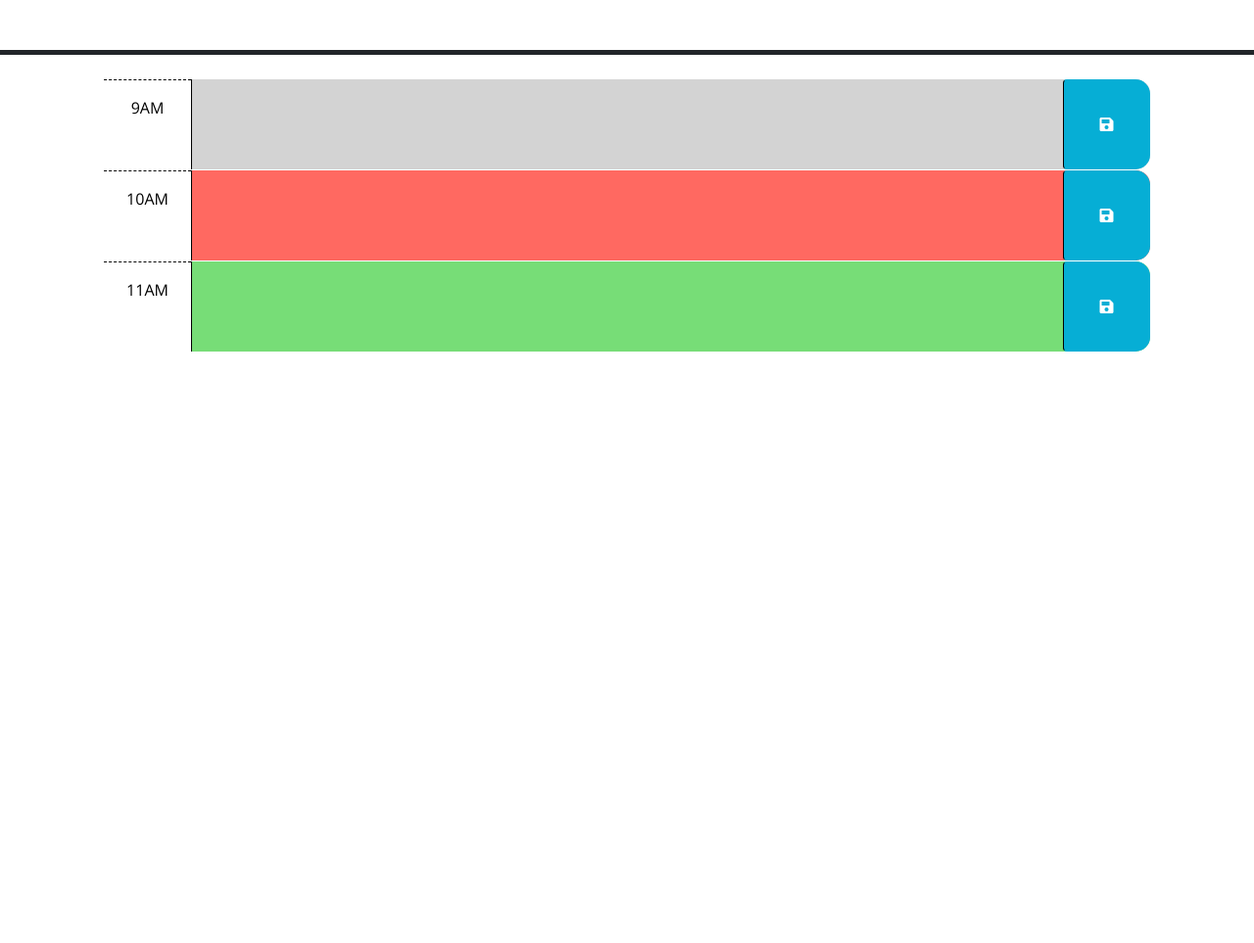
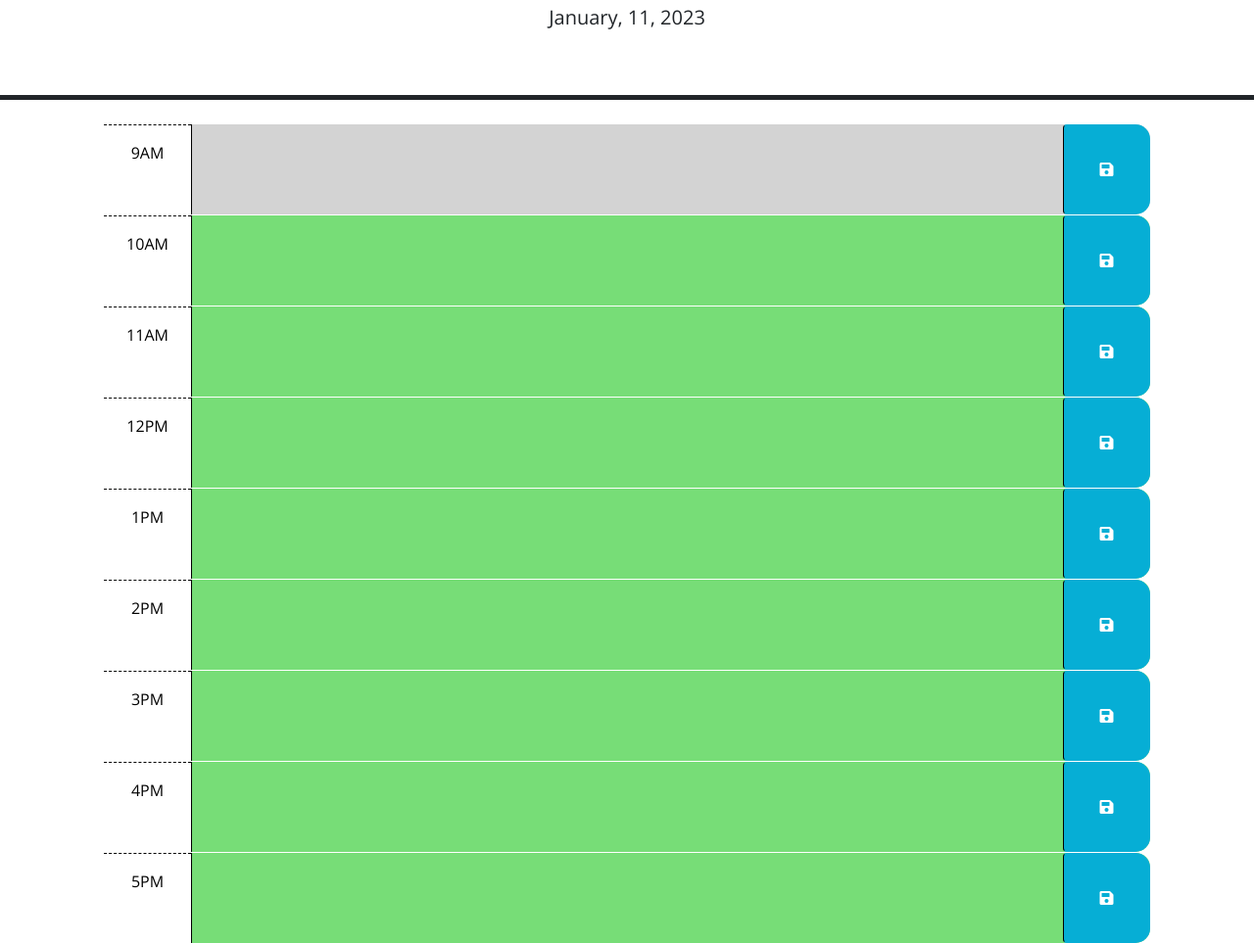
Before and after one commit to Andres-Zetina/Work-day-scheduler, a plain HTML site: page index.html in a window 1280 px wide. Shown: the part 176-1139 px from the top of the page at 98% size. Before the commit the page ends 800 px from the top, so only its background shows below. Drawn offline with nearby package versions, Linux system fonts and the light colour scheme.

Commit message:
forgot to commit slowly commiting all code now

```diff
--- a/index.html
+++ b/index.html
@@ -4,6 +4,11 @@
     <meta charset="UTF-8" />
     <meta name="viewport" content="width=device-width, initial-scale=1.0" />
     <meta http-equiv="X-UA-Compatible" content="ie=edge" />
+    <script
+      src="https://cdn.jsdelivr.net/npm/dayjs@1.11.3/dayjs.min.js"
+      integrity="sha256-iu/zLUB+QgISXBLCW/mcDi/rnf4m4uEDO0wauy76x7U="
+      crossorigin="anonymous"
+    ></script>
     <link
       rel="stylesheet"
       href="https://cdn.jsdelivr.net/npm/bootstrap@5.1.3/dist/css/bootstrap.min.css"
@@ -26,21 +31,11 @@
     <header class="p-5 mb-4 border-5 border-bottom border-dark text-center">
       <h1 class="display-3">Work Day Scheduler</h1>
       <p class="lead">A simple calendar app for scheduling your work day</p>
-      <p id="currentDay" class="lead"></p>
+      <p id="currentDay" class="lead">hello</p>
     </header>
     <div class="container-lg px-5">
-      <!-- Use class for "past", "present", and "future" to apply styles to the
-        time-block divs accordingly. The javascript will need to do this by
-        adding/removing these classes on each div by comparing the hour in the
-        id to the current hour. The html provided below is meant to be an example
-        demonstrating how the css provided can be leveraged to create the
-        desired layout and colors. The html below should be removed or updated
-        in the finished product. Remember to delete this comment once the
-        code is implemented.
-        -->
 
-      <!-- Example of a past time block. The "past" class adds a gray background color. -->
-      <div id="hour-9" class="row time-block past">
+      <div id="hour-9" class="row time-block">
         <div class="col-2 col-md-1 hour text-center py-3">9AM</div>
         <textarea class="col-8 col-md-10 description" rows="3"> </textarea>
         <button class="btn saveBtn col-2 col-md-1" aria-label="save">
@@ -48,8 +43,7 @@
         </button>
       </div>
 
-      <!-- Example of a a present time block. The "present" class adds a red background color. -->
-      <div id="hour-10" class="row time-block present">
+      <div id="hour-10" class="row time-block ">
         <div class="col-2 col-md-1 hour text-center py-3">10AM</div>
         <textarea class="col-8 col-md-10 description" rows="3"> </textarea>
         <button class="btn saveBtn col-2 col-md-1" aria-label="save">
@@ -57,8 +51,7 @@
         </button>
       </div>
 
-      <!-- Example of a future time block. The "future" class adds a green background color. -->
-      <div id="hour-11" class="row time-block future">
+      <div id="hour-11" class="row time-block ">
         <div class="col-2 col-md-1 hour text-center py-3">11AM</div>
         <textarea class="col-8 col-md-10 description" rows="3"> </textarea>
         <button class="btn saveBtn col-2 col-md-1" aria-label="save">
@@ -66,13 +59,54 @@
         </button>
       </div>
 
+      <div id="hour-12" class="row time-block ">
+        <div class="col-2 col-md-1 hour text-center py-3">12PM</div>
+        <textarea class="col-8 col-md-10 description" rows="3"> </textarea>
+        <button class="btn saveBtn col-2 col-md-1" aria-label="save">
+          <i class="fas fa-save" aria-hidden="true"></i>
+        </button>
+      </div>
+
+      <div id="hour-13" class="row time-block ">
+        <div class="col-2 col-md-1 hour text-center py-3">1PM</div>
+        <textarea class="col-8 col-md-10 description" rows="3"> </textarea>
+        <button class="btn saveBtn col-2 col-md-1" aria-label="save">
+          <i class="fas fa-save" aria-hidden="true"></i>
+        </button>
+      </div>
+
+      <div id="hour-14" class="row time-block">
+        <div class="col-2 col-md-1 hour text-center py-3">2PM</div>
+        <textarea class="col-8 col-md-10 description" rows="3"> </textarea>
+        <button class="btn saveBtn col-2 col-md-1" aria-label="save">
+          <i class="fas fa-save" aria-hidden="true"></i>
+        </button>
+      </div>
+
+      <div id="hour-15" class="row time-block">
+        <div class="col-2 col-md-1 hour text-center py-3">3PM</div>
+        <textarea class="col-8 col-md-10 description" rows="3"> </textarea>
+        <button class="btn saveBtn col-2 col-md-1" aria-label="save">
+          <i class="fas fa-save" aria-hidden="true"></i>
+        </button>
+      </div>
+
+      <div id="hour-16" class="row time-block ">
+        <div class="col-2 col-md-1 hour text-center py-3">4PM</div>
+        <textarea class="col-8 col-md-10 description" rows="3"> </textarea>
+        <button class="btn saveBtn col-2 col-md-1" aria-label="save">
+          <i class="fas fa-save" aria-hidden="true"></i>
+        </button>
+      </div>
+      <div id="hour-17" class="row time-block ">
+        <div class="col-2 col-md-1 hour text-center py-3">5PM</div>
+        <textarea class="col-8 col-md-10 description" rows="3"> </textarea>
+        <button class="btn saveBtn col-2 col-md-1" aria-label="save">
+          <i class="fas fa-save" aria-hidden="true"></i>
+        </button>
+      </div>
+
     <script src="https://code.jquery.com/jquery-3.4.1.min.js"></script>
-    <script
-      src="https://cdn.jsdelivr.net/npm/dayjs@1.11.3/dayjs.min.js"
-      integrity="sha256-iu/zLUB+QgISXBLCW/mcDi/rnf4m4uEDO0wauy76x7U="
-      crossorigin="anonymous"
-    ></script>
-
     <script src="script.js"></script>
   </body>
 </html>
--- a/script.js
+++ b/script.js
@@ -1,7 +1,7 @@
 // Wrap all code that interacts with the DOM in a call to jQuery to ensure that
 // the code isn't run until the browser has finished rendering all the elements
 // in the html.
-$(function () {
+
   // TODO: Add a listener for click events on the save button. This code should
   // use the id in the containing time-block as a key to save the user input in
   // local storage. HINT: What does `this` reference in the click listener
@@ -20,4 +20,54 @@ $(function () {
   // attribute of each time-block be used to do this?
   //
   // TODO: Add code to display the current date in the header of the page.
-});
+var timeBlocks = document.querySelectorAll(".time-block");
+var currentHour = dayjs().hour();
+timeBlocks.forEach(function(timeBlock){
+  var timeBlockHour = parseInt(timeBlock.id.slice(-2));
+  if(timeBlockHour < currentHour) {
+    timeBlock.classList.add("past");
+  } else if (timeBlockHour === currentHour){
+    timeBlock.classList.add("present");
+  }else {
+    timeBlock.classList.add("future");
+  }
+})
+//SAVES users text input into each time slot
+var saveButtons = document.querySelectorAll('.saveBtn');
+window.onload = function(){
+  var saveButtons = document.querySelectorAll(".saveBtn");
+}
+
+saveButtons.forEach(function(button) {
+  button.addEventListener("click", function(event){
+
+    var timeBlock = event.target.parentNode;
+    var input = timeBlock.querySelector("textarea.description").value;
+
+    localStorage.setItem(timeBlock.id, input);
+  })
+})
+var textareas = document.querySelectorAll("textarea.description");
+textareas.forEach(function(textarea){
+  var timeBlockId = textarea.parentNode.id;
+  var savedValue = localStorage.getItem(timeBlockId);
+  if(savedValue){
+    textarea.value = savedValue;
+  }
+
+})
+// sets the current day
+var currentDay = document.getElementById("currentDay");
+
+function updateDate(){
+  var today = dayjs();
+
+  var dateString = today.format('MMMM, D, YYYY');
+console.log(dateString)
+  currentDay.innerHTML = dateString;
+}
+window.onload = function() {
+  updateDate();
+
+setInterval(updateDate, 86400000)
+}
```
Also changed, not shown: 1 other file.
